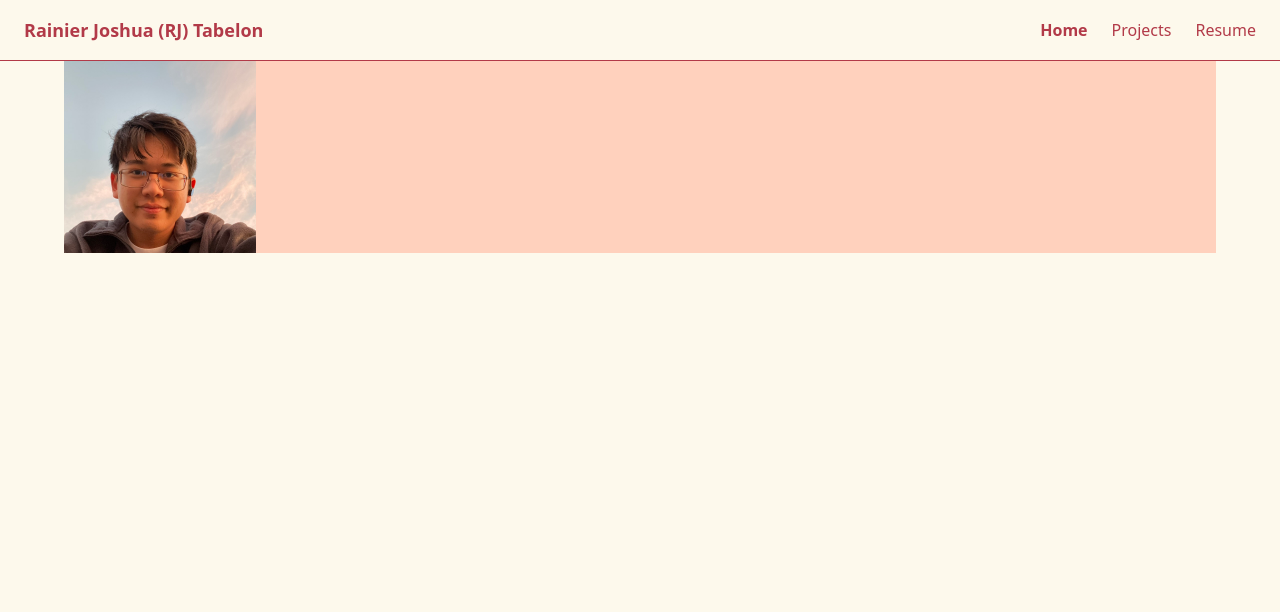
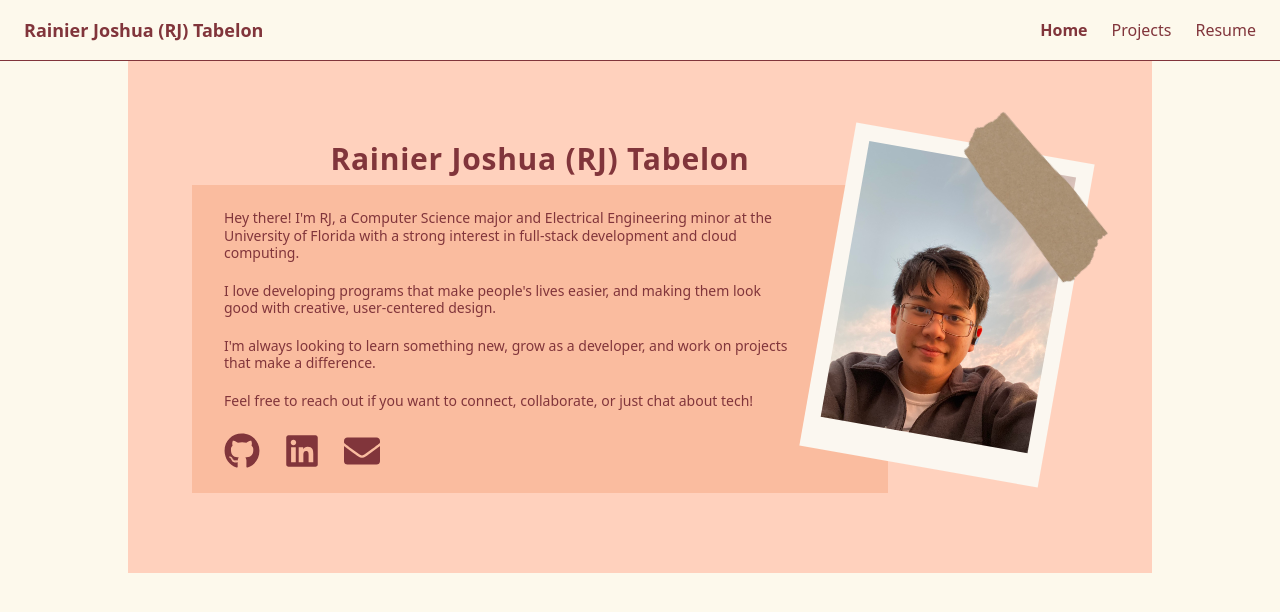
Before and after one commit to RJ-Tabelon/RJ-Portfolio, a React (Vite) app: page / in a window 1280 px wide. Shown: the top 612 px of the page. Built offline with nearby package versions, Linux system fonts and the light colour scheme; a web font is replaced by a local one.

Commit message:
Implement hero section

```diff
--- a/src/index.css
+++ b/src/index.css
@@ -12,7 +12,7 @@ html {
 @layer utilities {
   /* Text */
   .text-primary{
-    @apply text-[#B23A48]
+    @apply text-[#81353B]
   }
 
   .text-hover{
@@ -29,6 +29,6 @@ html {
   }
 
   .bg-darkpeach {
-    @apply bg-[#FFBC9E]
+    @apply bg-[#fabc9f]
   }
 }
--- a/src/layouts/RootLayout.tsx
+++ b/src/layouts/RootLayout.tsx
@@ -5,7 +5,7 @@ export default function RootLayout() {
   return (
     <div className='min-h-screen bg-primary text-primary'>
       <Navbar />
-      <main className='max-w-6xl mx-auto'>
+      <main className='max-w-5xl mx-auto'>
         <Outlet />
       </main>
     </div>
--- a/src/sections/Hero.tsx
+++ b/src/sections/Hero.tsx
@@ -1,15 +1,188 @@
-import Headshot from '../assets/Hero/Headshot.jpeg'
+import Headshot from '../assets/Hero/Headshot.jpeg';
+import Washi from '../assets/Washi.png';
+import { FaGithub, FaLinkedin, FaEnvelope } from 'react-icons/fa';
 
 const Hero = () => {
   return (
-    <div className='bg-lightpeach'>
-      <img
-        src={Headshot}
-        alt='RJ Tabelon headshot'
-        className='w-48 h-48 object-cover'
-      />
-    </div>
+    <section className='w-full bg-lightpeach'>
+      {/* =========================
+          MOBILE ( < sm )
+          ========================= */}
+      <div className='sm:hidden'>
+        <div className='mx-auto max-w-[1500px] px-6 py-8'>
+          <div className='relative grid gap-10'>
+            {/* POLAROID */}
+            <div className='relative z-30 mx-auto -mb-25'>
+              <img
+                src={Washi}
+                alt='Washi tape'
+                className='h-16 w-auto pointer-events-none absolute -right-10 z-20 rotate-[50deg] select-none'
+              />
+
+              <div className='bg-[#FBF7F0] p-2 pb-4 rotate-[6deg]'>
+                <img
+                  src={Headshot}
+                  alt='RJ Tabelon Headshot'
+                  className='h-38 w-auto object-cover'
+                />
+              </div>
+            </div>
+
+            {/* LEFT */}
+            <div className='relative z-10'>
+              <div className='relative bg-darkpeach pb-6 pt-20 px-5'>
+                <div className='space-y-4 text-xs leading-tight'>
+                  <p>
+                    Hey there! I&apos;m RJ, a Computer Science major and
+                    Electrical Engineering minor at the University of Florida
+                    with a strong interest in full-stack development and cloud
+                    computing.
+                  </p>
+
+                  <p>
+                    I love developing programs that make people&apos;s lives
+                    easier, and making them look good with creative,
+                    user-centered design.
+                  </p>
+
+                  <p>
+                    I&apos;m always looking to learn something new, grow as a
+                    developer, and work on projects that make a difference.
+                  </p>
+
+                  <p>
+                    Feel free to reach out if you want to connect, collaborate,
+                    or just chat about tech!
+                  </p>
+                </div>
+
+                <div className='mt-5 flex items-center justify-center gap-5'>
+                  <a
+                    href='https://github.com'
+                    target='_blank'
+                    rel='noreferrer'
+                    aria-label='GitHub'
+                    className='text-[#81353B] transition hover:opacity-85'
+                  >
+                    <FaGithub className='h-7 w-7' />
+                  </a>
+
+                  <a
+                    href='https://www.linkedin.com'
+                    target='_blank'
+                    rel='noreferrer'
+                    aria-label='LinkedIn'
+                    className='text-[#81353B] transition hover:opacity-85'
+                  >
+                    <FaLinkedin className='h-7 w-7' />
+                  </a>
+
+                  <a
+                    href='mailto:rjtabelon@gmail.com'
+                    aria-label='Email'
+                    className='text-[#81353B] transition hover:opacity-85'
+                  >
+                    <FaEnvelope className='h-7 w-7' />
+                  </a>
+                </div>
+              </div>
+            </div>
+          </div>
+        </div>
+      </div>
+
+      {/* =========================
+          DESKTOP ( >= sm )
+          ========================= */}
+      <div className='hidden sm:block'>
+        <div className='mx-auto max-w-[1500px] px-8 py-20 md:px-16'>
+          <div className='relative grid items-start gap-14'>
+            {/* LEFT */}
+            <div className='relative z-10 mr-50'>
+              <h1 className='text-center font-bold text-xl md:text-2xl lg:text-3xl tracking-wide'>
+                Rainier Joshua (RJ) Tabelon
+              </h1>
+
+              <div className='relative mt-2 bg-darkpeach py-6 pl-8 pr-24'>
+                <div className='max-w-[58rem] space-y-5 text-sm lg:text-md leading-tight'>
+                  <p>
+                    Hey there! I&apos;m RJ, a Computer Science major and
+                    Electrical Engineering minor at the University of Florida
+                    with a strong interest in full-stack development and cloud
+                    computing.
+                  </p>
+
+                  <p>
+                    I love developing programs that make people&apos;s lives
+                    easier, and making them look good with creative,
+                    user-centered design.
+                  </p>
+
+                  <p>
+                    I&apos;m always looking to learn something new, grow as a
+                    developer, and work on projects that make a difference.
+                  </p>
+
+                  <p>
+                    Feel free to reach out if you want to connect, collaborate,
+                    or just chat about tech!
+                  </p>
+                </div>
+
+                <div className='mt-6 flex items-center gap-6'>
+                  <a
+                    href='https://github.com/RJ-Tabelon'
+                    target='_blank'
+                    rel='noreferrer'
+                    aria-label='GitHub'
+                    className='place-items-center rounded-lg text-primary transition hover:opacity-85'
+                  >
+                    <FaGithub className='w-8 h-8 lg:h-9 lg:w-9' />
+                  </a>
+
+                  <a
+                    href='https://www.linkedin.com/in/rj-tabelon/'
+                    target='_blank'
+                    rel='noreferrer'
+                    aria-label='LinkedIn'
+                    className='place-items-center rounded-lg text-primary transition hover:opacity-85'
+                  >
+                    <FaLinkedin className='w-8 h-8 lg:h-9 lg:w-9' />
+                  </a>
+
+                  <a
+                    href='mailto:rj.lim.tabelon@gmail.com'
+                    aria-label='Email'
+                    className='place-items-center rounded-lg text-primary transition hover:opacity-85'
+                  >
+                    <FaEnvelope className='w-8 h-8 lg:h-9 lg:w-9' />
+                  </a>
+                </div>
+              </div>
+            </div>
+
+            {/* RIGHT */}
+            <div className='absolute -right-28 z-20 -translate-x-33'>
+              <div>
+                <img
+                  src={Washi}
+                  alt='Washi tape'
+                  className='h-28 w-auto pointer-events-none absolute -right-17 z-20 w-[280px] rotate-[50deg] select-none'
+                />
+                <div className='bg-[#FBF7F0] p-4 pb-8 rotate-[10deg]'>
+                  <img
+                    src={Headshot}
+                    alt='RJ Tabelon Headshot'
+                    className='h-65 lg:h-70 w-auto object-cover '
+                  />
+                </div>
+              </div>
+            </div>
+          </div>
+        </div>
+      </div>
+    </section>
   );
-}
+};
 
-export default Hero
+export default Hero;
```
Also changed, not shown: src/assets/Washi.png (added).
